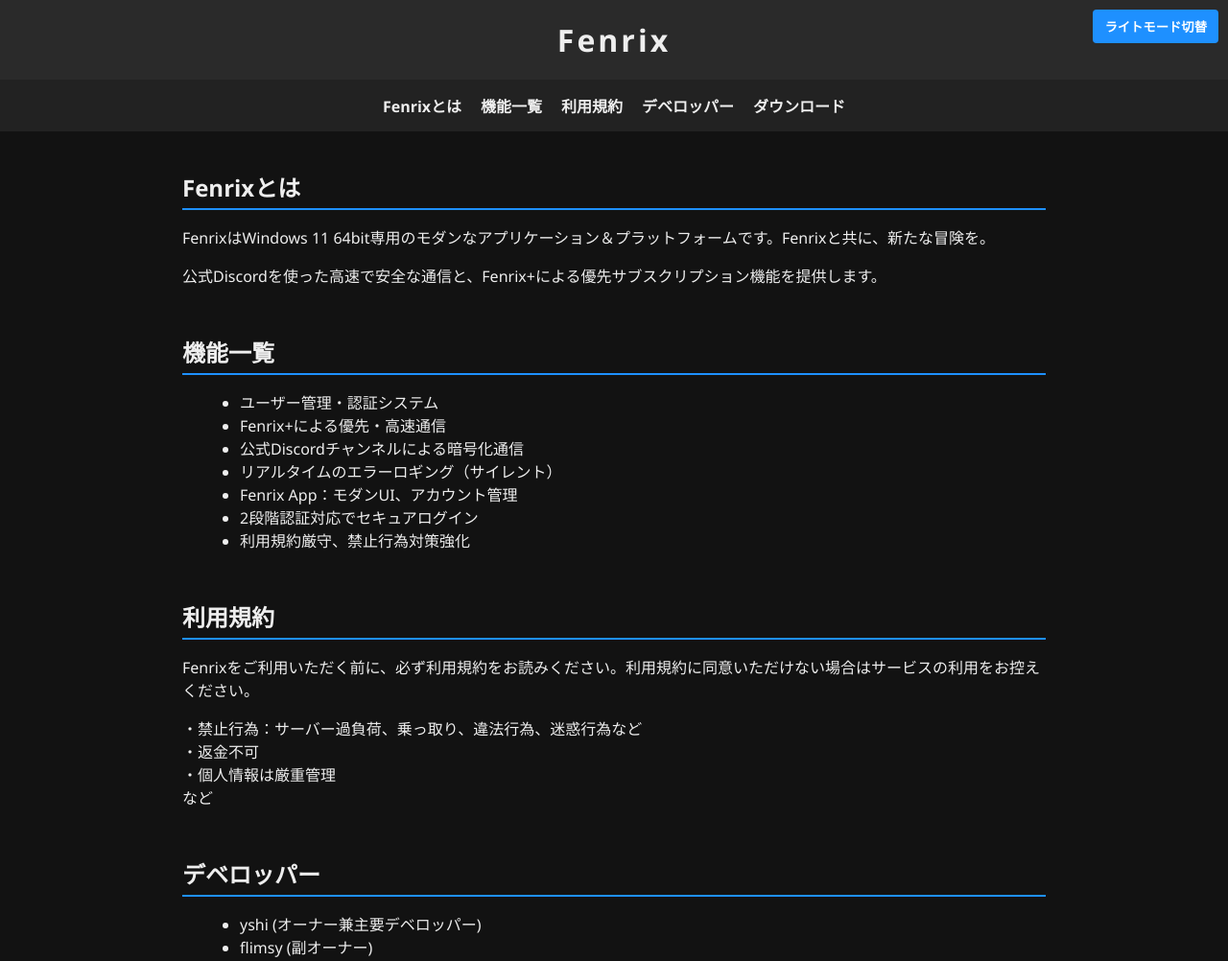
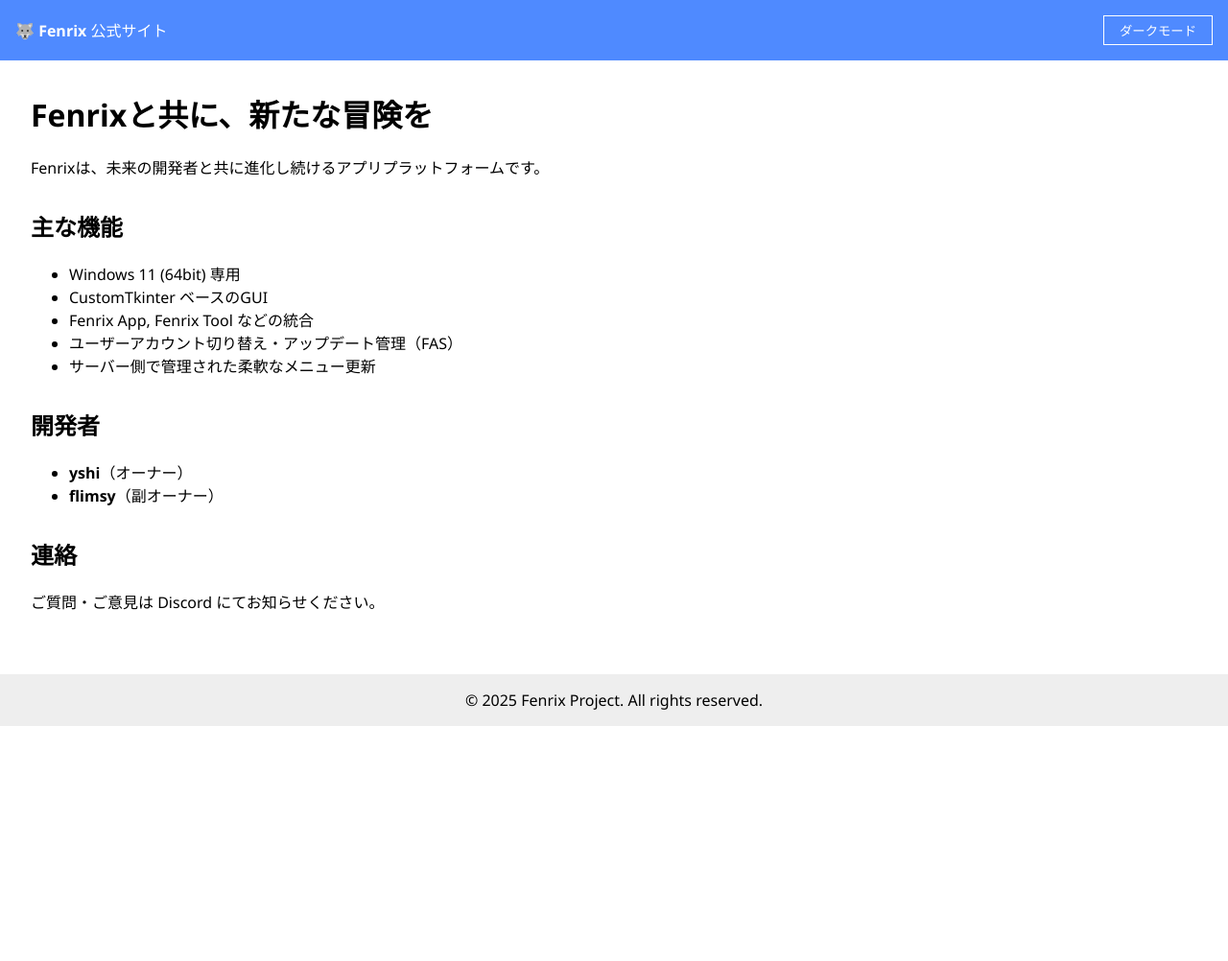
Before and after one commit to yosiyuki1012/Fenrix, a plain HTML site: page index.html in a window 1280 px wide. Shown: the top 1002 px of the page at 96% size. After the commit the page ends 800 px from the top, so only its background shows below. Drawn offline with Linux system fonts and the light colour scheme.

Commit message:
Update index.html

```diff
--- a/index.html
+++ b/index.html
@@ -2,193 +2,108 @@
 <html lang="ja">
 <head>
   <meta charset="UTF-8" />
-<meta name="viewport" content="width=device-width, initial-scale=1" />
+  <meta name="viewport" content="width=device-width, initial-scale=1.0" />
   <title>Fenrix 公式サイト</title>
   <style>
     :root {
-    --bg-color-light: #fff;
-    --text-color-light: #222;
-    --header-bg-light: #f0f0f0;
-    --nav-bg-light: #e0e0e0;
-    --link-color-light: #1e90ff;
-
-    --bg-color-dark: #121212;
-    --text-color-dark: #eee;
-    --header-bg-dark: #2a2a2a;
-    --nav-bg-dark: #222;
-    --link-color-dark: #1e90ff;
+      --bg-light: #ffffff;
+      --bg-dark: #121212;
+      --text-light: #000000;
+      --text-dark: #ffffff;
+      --accent: #4f8aff;
     }
-
     body {
-    margin: 0; padding: 0;
-    font-family: "Segoe UI", Tahoma, Geneva, Verdana, sans-serif;
-    background: var(--bg-color-dark);
-    color: var(--text-color-dark);
-    transition: background 0.3s, color 0.3s;
+      font-family: "Segoe UI", sans-serif;
+      background-color: var(--bg-light);
+      color: var(--text-light);
+      margin: 0;
+      transition: background-color 0.3s, color 0.3s;
+    }
+    body.dark {
+      background-color: var(--bg-dark);
+      color: var(--text-dark);
     }
     header {
-    background: var(--header-bg-dark);
-    padding: 20px;
-    text-align: center;
-    font-size: 2rem;
-    font-weight: bold;
-    letter-spacing: 3px;
-    transition: background 0.3s;
+      padding: 1rem;
+      background: var(--accent);
+      color: white;
     }
     nav {
-    background: var(--nav-bg-dark);
       display: flex;
-    justify-content: center;
-    gap: 20px;
-    padding: 15px 0;
-    transition: background 0.3s;
+      justify-content: space-between;
+      align-items: center;
     }
-  nav a {
-    color: var(--text-color-dark);
-    text-decoration: none;
-    font-weight: 600;
-    transition: color 0.3s;
+    .container {
+      padding: 2rem;
     }
-  nav a:hover {
-    color: var(--link-color-dark);
+    button.toggle-theme {
+      background: none;
+      border: 1px solid white;
+      color: white;
+      padding: 0.3rem 1rem;
+      cursor: pointer;
     }
-  main {
-    max-width: 900px;
-    margin: 40px auto;
-    padding: 0 20px;
+    h1 {
+      margin-top: 0;
     }
-  section {
-    margin-bottom: 50px;
-  }
-  h2 {
-    border-bottom: 2px solid var(--link-color-dark);
-    padding-bottom: 5px;
-    margin-bottom: 15px;
+    .section {
+      margin-bottom: 2rem;
     }
     footer {
-    background: var(--nav-bg-dark);
       text-align: center;
-    padding: 20px;
-    font-size: 0.9rem;
-    color: #777;
-    transition: background 0.3s;
-  }
-  ul {
-    list-style-type: disc;
-    margin-left: 20px;
-  }
-  /* Light mode styles */
-  body.light {
-    background: var(--bg-color-light);
-    color: var(--text-color-light);
-  }
-  body.light header {
-    background: var(--header-bg-light);
-  }
-  body.light nav {
-    background: var(--nav-bg-light);
-  }
-  body.light nav a {
-    color: var(--text-color-light);
-  }
-  body.light nav a:hover {
-    color: var(--link-color-light);
-  }
-  body.light h2 {
-    border-color: var(--link-color-light);
-  }
-  body.light footer {
-    background: var(--nav-bg-light);
-    color: #444;
-  }
-
-  /* Toggle button */
-  #toggleTheme {
-    position: fixed;
-    top: 10px;
-    right: 10px;
-    background: #1e90ff;
-    border: none;
-    padding: 8px 12px;
-    color: white;
-    font-weight: bold;
-    cursor: pointer;
-    border-radius: 4px;
-    z-index: 100;
-    user-select: none;
+      padding: 1rem;
+      background: #eee;
     }
   </style>
 </head>
 <body>
-<button id="toggleTheme">ライトモード切替</button>
+  <header>
+    <nav>
+      <div><strong>🐺 Fenrix</strong> 公式サイト</div>
+      <button class="toggle-theme">ダークモード</button>
+    </nav>
+  </header>
 
-<header> Fenrix</header>
-<nav>
-  <a href="#about">Fenrixとは</a>
-  <a href="#features">機能一覧</a>
-  <a href="#tos">利用規約</a>
-  <a href="#developers">デベロッパー</a>
-  <a href="#download">ダウンロード</a>
-</nav>
+  <div class="container">
+    <div class="section">
+      <h1>Fenrixと共に、新たな冒険を</h1>
+      <p>Fenrixは、未来の開発者と共に進化し続けるアプリプラットフォームです。</p>
+    </div>
 
-<main>
-  <section id="about">
-    <h2>Fenrixとは</h2>
-    <p>FenrixはWindows 11 64bit専用のモダンなアプリケーション＆プラットフォームです。Fenrixと共に、新たな冒険を。</p>
-    <p>公式Discordを使った高速で安全な通信と、Fenrix+による優先サブスクリプション機能を提供します。</p>
-  </section>
+    <div class="section">
+      <h2>主な機能</h2>
+      <ul>
+        <li>Windows 11 (64bit) 専用</li>
+        <li>CustomTkinter ベースのGUI</li>
+        <li>Fenrix App, Fenrix Tool などの統合</li>
+        <li>ユーザーアカウント切り替え・アップデート管理（FAS）</li>
+        <li>サーバー側で管理された柔軟なメニュー更新</li>
+      </ul>
+    </div>
 
-  <section id="features">
-    <h2>機能一覧</h2>
+    <div class="section">
+      <h2>開発者</h2>
       <ul>
-      <li>ユーザー管理・認証システム</li>
-      <li>Fenrix+による優先・高速通信</li>
-      <li>公式Discordチャンネルによる暗号化通信</li>
-      <li>リアルタイムのエラーロギング（サイレント）</li>
-      <li>Fenrix App：モダンUI、アカウント管理</li>
-      <li>2段階認証対応でセキュアログイン</li>
-      <li>利用規約厳守、禁止行為対策強化</li>
+        <li><strong>yshi</strong>（オーナー）</li>
+        <li><strong>flimsy</strong>（副オーナー）</li>
       </ul>
-  </section>
+    </div>
 
-  <section id="tos">
-    <h2>利用規約</h2>
-    <p>Fenrixをご利用いただく前に、必ず利用規約をお読みください。利用規約に同意いただけない場合はサービスの利用をお控えください。</p>
-    <p>・禁止行為：サーバー過負荷、乗っ取り、違法行為、迷惑行為など<br />
-       ・返金不可<br />
-       ・個人情報は厳重管理<br />
-       など</p>
-  </section>
-
-  <section id="developers">
-    <h2>デベロッパー</h2>
-    <ul>
-      <li>yshi (オーナー兼主要デベロッパー)</li>
-      <li>flimsy (副オーナー)</li>
-    </ul>
-  </section>
-
-  <section id="download">
-    <h2>ダウンロード</h2>
-    <p>Fenrix App最新版を下記よりダウンロードしてください。</p>
-    <p><a href="https://download.fenrix.f5.si" style="color:#1e90ff;">https://download.fenrix.f5.si</a></p>
-    <p>※ ダウンロードには認証コードが必要です。Fenrix公式Discordで発行してください。</p>
-  </section>
-</main>
+    <div class="section">
+      <h2>連絡</h2>
+      <p>ご質問・ご意見は Discord にてお知らせください。</p>
+    </div>
+  </div>
 
   <footer>
-  &copy; 2025 Fenrix. All rights reserved.
+    &copy; 2025 Fenrix Project. All rights reserved.
   </footer>
 
   <script>
-  const toggleBtn = document.getElementById('toggleTheme');
+    const toggleBtn = document.querySelector('.toggle-theme');
     toggleBtn.addEventListener('click', () => {
-    document.body.classList.toggle('light');
-    if(document.body.classList.contains('light')) {
-      toggleBtn.textContent = 'ダークモード切替';
-    } else {
-      toggleBtn.textContent = 'ライトモード切替';
-    }
+      document.body.classList.toggle('dark');
+      toggleBtn.textContent = document.body.classList.contains('dark') ? 'ライトモード' : 'ダークモード';
     });
   </script>
 </body>
```
Lines whose indentation alone changed are shown as unchanged.
